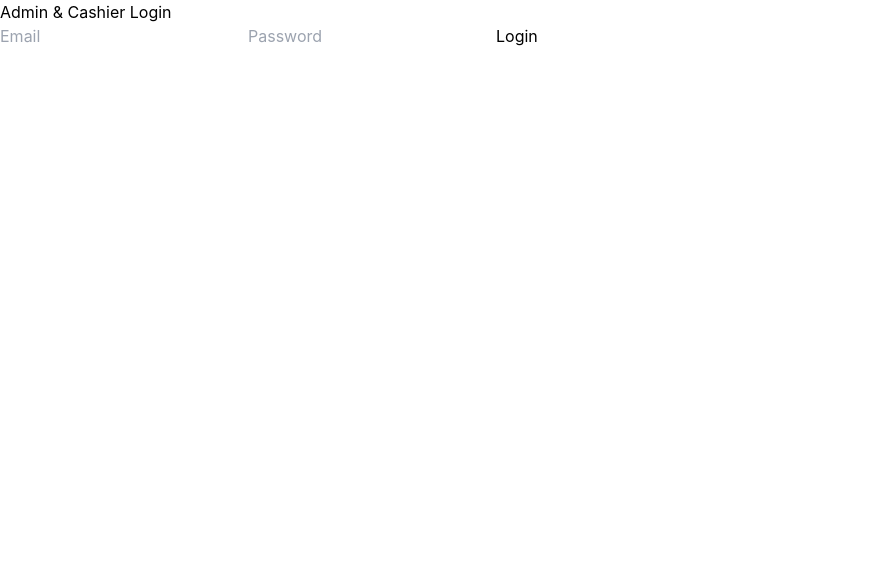
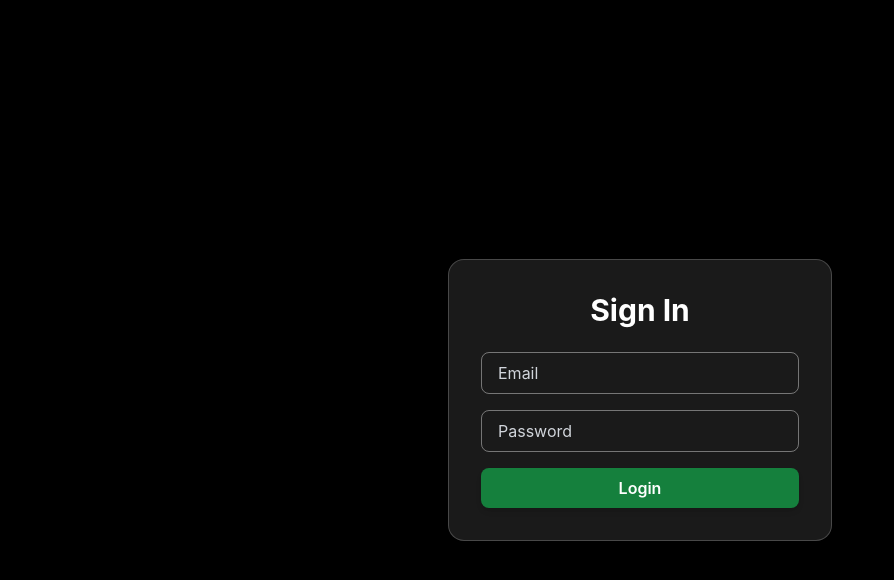
Before and after one commit to sadiniweerasiri2003/PharmacyManagementSystem-ITPM, a React (Create React App) app in the folder frontend/: page /login in a window 1280 px wide. Shown: the top 580 px of the page, without its empty margins (0-894 px from the left). Built offline with nearby package versions, Linux system fonts and the light colour scheme.

Commit message:
taiwind styles for login.js

```diff
--- a/frontend/src/App.js
+++ b/frontend/src/App.js
@@ -1,5 +1,5 @@
 import { BrowserRouter as Router, Routes, Route } from "react-router-dom";
-import Login from "./components/login";
+import Login from "./pages/login";
 import AdminDashboard from "./pages/AdminDashboard";
 import CashierDashboard from "./pages/CashierDashboard";
 import SupplierDashboard from "./pages/SupplierDashboard";
--- a/frontend/src/components/login.js
+++ /dev/null
@@ -1,45 +0,0 @@
-import { useState } from "react";
-import { useNavigate } from "react-router-dom";
-
-const Login = () => {
-  const [formData, setFormData] = useState({ email: "", password: "" });
-  const navigate = useNavigate();
-
-  const handleChange = (e) => {
-    setFormData({ ...formData, [e.target.name]: e.target.value });
-  };
-
-  const handleSubmit = async (e) => {
-    e.preventDefault();
-    const response = await fetch("http://localhost:5000/api/auth/login", {
-      method: "POST",
-      headers: { "Content-Type": "application/json" },
-      body: JSON.stringify(formData),
-    });
-
-    const data = await response.json();
-    if (response.ok) {
-      localStorage.setItem("token", data.token);
-      localStorage.setItem("role", data.role);
-
-      if (data.role === "admin") navigate("/admin-dashboard");
-      else if (data.role === "cashier") navigate("/cashier-dashboard");
-      else if (data.role === "supplier") navigate("/supplier-dashboard");
-    } else {
-      alert("Invalid credentials");
-    }
-  };
-
-  return (
-    <div>
-      <h2>Admin & Cashier Login</h2>
-      <form onSubmit={handleSubmit}>
-        <input type="email" name="email" placeholder="Email" onChange={handleChange} required />
-        <input type="password" name="password" placeholder="Password" onChange={handleChange} required />
-        <button type="submit">Login</button>
-      </form>
-    </div>
-  );
-};
-
-export default Login;
--- /dev/null
+++ b/frontend/src/pages/login.js
@@ -0,0 +1,66 @@
+import { useState } from "react";
+import { useNavigate } from "react-router-dom";
+
+const Login = () => {
+  const [formData, setFormData] = useState({ email: "", password: "" });
+  const navigate = useNavigate();
+
+  const handleChange = (e) => {
+    setFormData({ ...formData, [e.target.name]: e.target.value });
+  };
+
+  const handleSubmit = async (e) => {
+    e.preventDefault();
+    const response = await fetch("http://localhost:5001/api/auth/login", {
+      method: "POST",
+      headers: { "Content-Type": "application/json" },
+      body: JSON.stringify(formData),
+    });
+
+    const data = await response.json();
+    if (response.ok) {
+      localStorage.setItem("token", data.token);
+      localStorage.setItem("role", data.role);
+
+      if (data.role === "admin") navigate("./admin-dashboard");
+      else if (data.role === "cashier") navigate("./cashier-dashboard");
+      else if (data.role === "supplier") navigate("./supplier-dashboard");
+    } else {
+      alert("Invalid credentials");
+    }
+  };
+
+  return (
+    <div className="flex justify-center items-center min-h-screen bg-black">
+      <div className="bg-white/10 backdrop-blur-lg p-8 rounded-2xl shadow-xl w-96 border border-white/20">
+        <h2 className="text-3xl font-bold text-white text-center mb-6">Sign In</h2>
+        <form onSubmit={handleSubmit} className="space-y-4">
+          <input
+            type="email"
+            name="email"
+            placeholder="Email"
+            onChange={handleChange}
+            required
+            className="w-full px-4 py-2 bg-transparent border border-white/40 rounded-lg text-white placeholder-gray-300 focus:outline-none focus:ring-2 focus:ring-green-500"
+          />
+          <input
+            type="password"
+            name="password"
+            placeholder="Password"
+            onChange={handleChange}
+            required
+            className="w-full px-4 py-2 bg-transparent border border-white/40 rounded-lg text-white placeholder-gray-300 focus:outline-none focus:ring-2 focus:ring-green-500"
+          />
+          <button
+            type="submit"
+            className="w-full py-2 text-white font-semibold bg-green-700 rounded-lg shadow-md hover:bg-green-800 hover:shadow-lg hover:scale-105 transition-all duration-300"
+          >
+            Login
+          </button>
+        </form>
+      </div>
+    </div>
+  );
+};
+
+export default Login;
```
